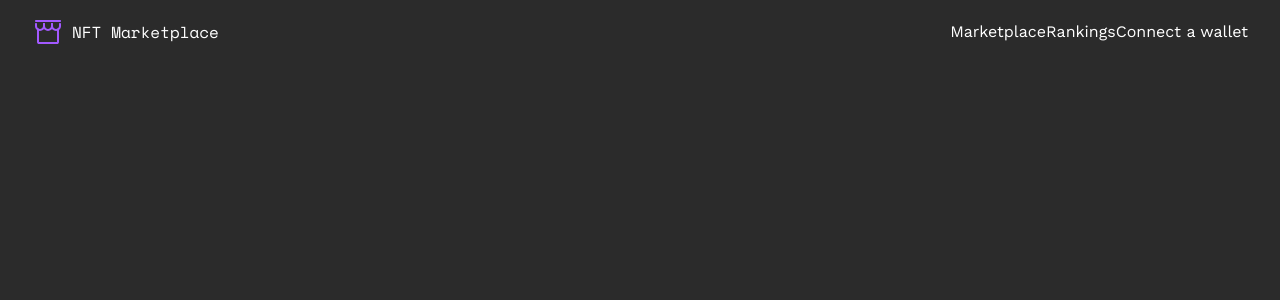
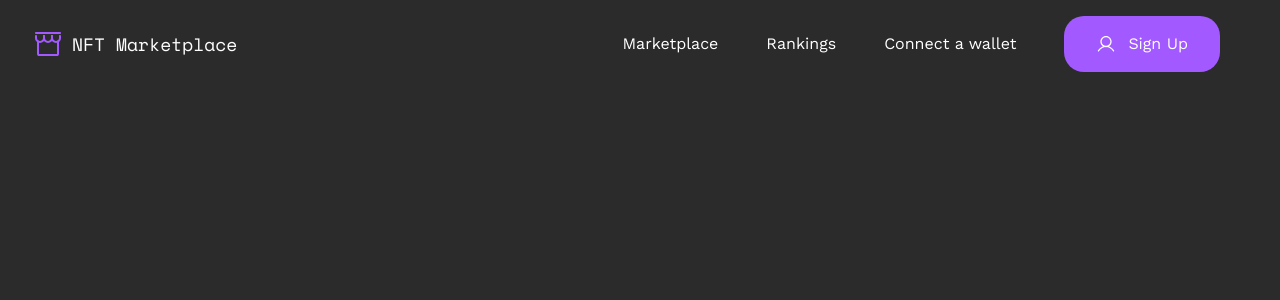
Before and after one commit to S-a-b-r/NFT_marketplace_front, a Vue app: page / in a window 1280 px wide. Shown: the top 300 px of the page. Built offline with nearby package versions, Linux system fonts and the light colour scheme.

Commit message:
Добавил компонент кнопки

```diff
--- a/package.json
+++ b/package.json
@@ -16,14 +16,16 @@
   "devDependencies": {
     "@vitejs/plugin-vue": "^4.2.3",
     "autoprefixer": "^10.4.16",
-    "eslint": "^8.49.0",
+    "eslint": "^8.50.0",
     "eslint-config-airbnb": "^19.0.4",
     "eslint-plugin-import": "^2.28.1",
     "eslint-plugin-jsx-a11y": "^6.7.1",
     "eslint-plugin-react": "^7.33.2",
     "eslint-plugin-react-hooks": "^4.6.0",
+    "eslint-plugin-vue": "^9.17.0",
     "postcss": "^8.4.30",
     "tailwindcss": "^3.3.3",
-    "vite": "^4.4.5"
+    "vite": "^4.4.5",
+    "vite-plugin-eslint": "^1.8.1"
   }
 }
--- a/src/components/HeaderComponent.vue
+++ b/src/components/HeaderComponent.vue
@@ -1,24 +1,22 @@
 <script setup>
-import { ref } from 'vue'
-
-defineProps({
-  msg: String,
-})
-
 </script>
 
 <template>
   <header class="w-full flex py-4 px-8 items-center justify-between">
     <div class="font-second flex items-center">
       <img src="../assets/images/logo.svg">
-      <span class="ml-2">NFT Marketplace</span>
+      <span class="ml-2 lg:text-lg">NFT Marketplace</span>
     </div>
     <div>
-      <img class="lg:hidden" src="../assets/images/icons/List.svg"/>
-      <ul class="hidden lg:flex">
-        <li>Marketplace</li>
-        <li>Rankings</li>
-        <li>Connect a wallet</li>
+      <img class="lg:hidden"
+           src="../assets/images/icons/List.svg">
+      <ul class="hidden lg:flex h-full items-center">
+        <li class="px-5 mr-2"><router-link to="/">Marketplace</router-link></li>
+        <li class="px-5 mr-2"><router-link to="/">Rankings</router-link></li>
+        <li class="px-5 mr-2"><router-link to="/">Connect a wallet</router-link></li>
+        <li class="px-5 mr-2">
+          <ButtonComponent :iconName="'User'" :isPurple="true">Sign Up</ButtonComponent>
+        </li>
       </ul>
     </div>
 
--- a/src/components/UI/ButtonComponent.vue
+++ b/src/components/UI/ButtonComponent.vue
@@ -1,11 +1,27 @@
 <template>
-    <button >
+    <button class="px-8 py-4 rounded-[20px] flex items-center" :class="color">
+        <img v-if="iconName" class="mr-3" :src="'/src/assets/images/icons/'+iconName+'.svg'"
+            width="20" height="20"/>
         <slot></slot>
     </button>
 </template>
 
 <script setup>
+    import {defineProps, computed} from 'vue';
 
+    const props = defineProps({
+        iconName: String,
+        isPurple: Boolean
+    })
+
+    const iconName = props.iconName;
+    const color = computed(() => props.isPurple ? 'bg-purple':'bg-none border border-solid border-purple')
+</script>
+
+<script>
+ export default {
+    name: 'ButtonComponent'
+ }
 </script>
 
 <style scoped>
--- /dev/null
+++ b/src/components/UI/index.js
@@ -0,0 +1,5 @@
+import ButtonComponent from "@/components/UI/ButtonComponent.vue"
+
+export default [
+    ButtonComponent
+]
--- a/src/main.js
+++ b/src/main.js
@@ -1,9 +1,15 @@
 import { createApp } from 'vue';
-import './style.css';
+import '@/assets/css/style.css';
 import App from './App.vue';
 import router from '@/router/router';
+import components from "@/components/UI/index";
 
 const app = createApp(App);
+
+components.forEach(component => {
+    console.log(component);
+    app.component(component.name, component)
+});
 
 app
 .use(router)
--- a/vite.config.js
+++ b/vite.config.js
@@ -1,10 +1,14 @@
 import { defineConfig } from 'vite'
 import vue from '@vitejs/plugin-vue'
+import eslint from 'vite-plugin-eslint'
 import { fileURLToPath, URL } from "url";
 
 // https://vitejs.dev/config/
 export default defineConfig({
-  plugins: [vue()],
+  plugins: [
+    vue(),
+    eslint()
+  ],
   base: '',
   resolve: {
     alias: [
```
Also changed, not shown: .eslintrc.cjs, src/assets/css/style.css (renamed from src/style.css), src/assets/images/icons/RocketLaunch-purple.svg (added), 1 other file (tests, documents, lock files or other folders).
